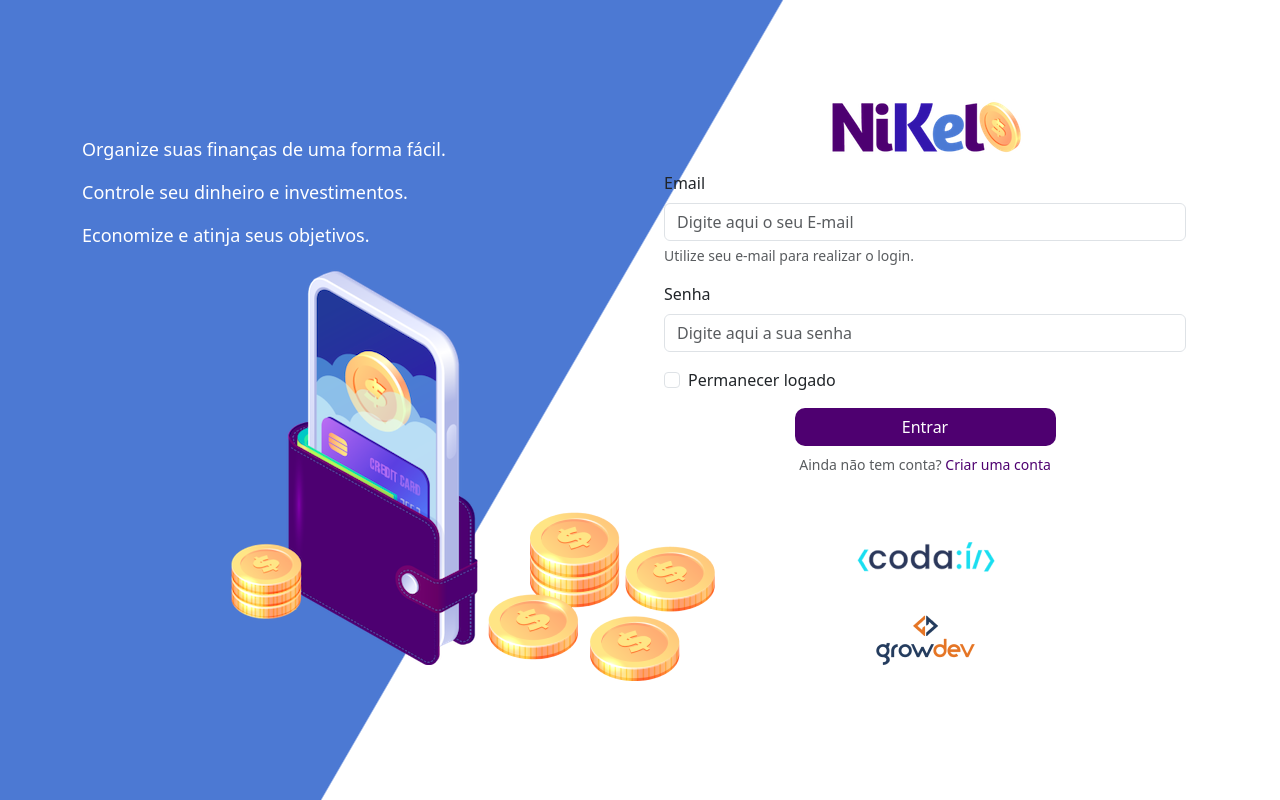
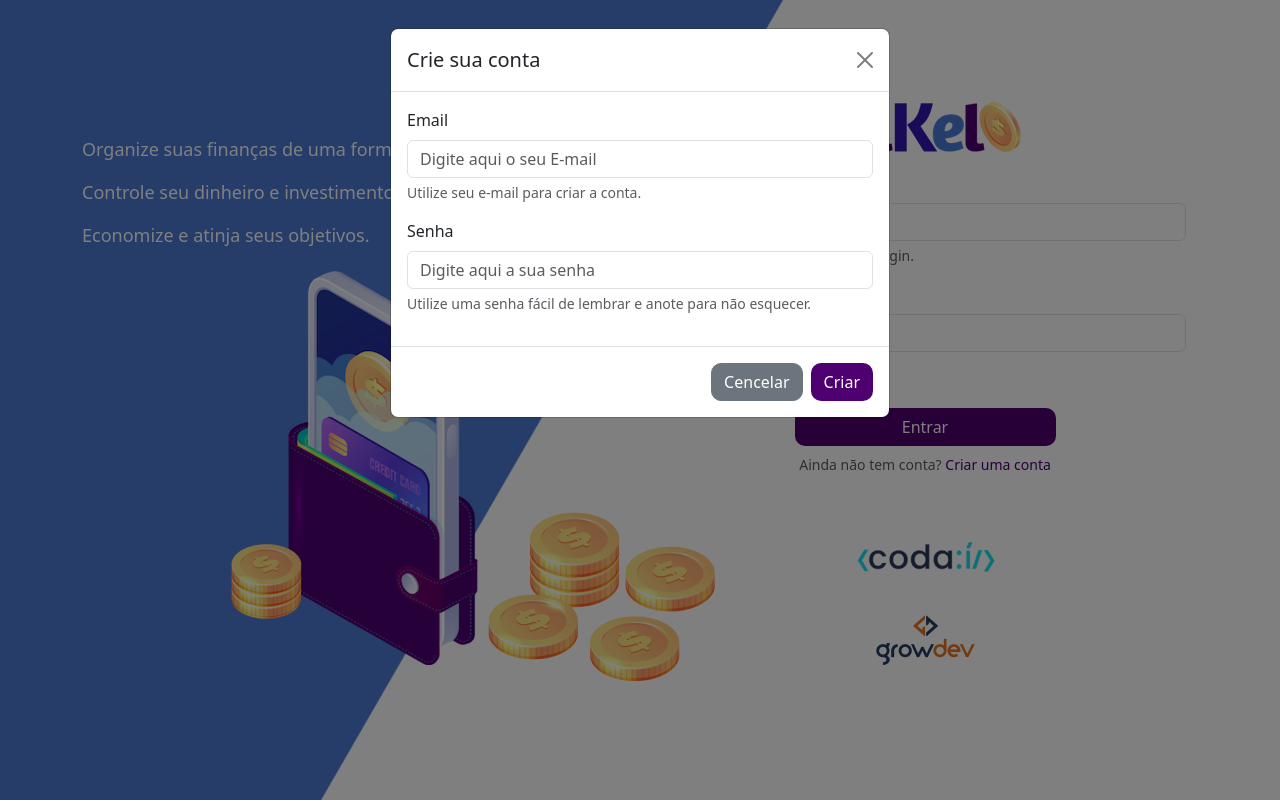
Before and after one commit to fabricio-milanio/projeto-nikel-growdev, a plain HTML site: page public/index.html in a window 1280 px wide. Both pictures are taken after a click on the element "Criar uma conta". Drawn offline with nearby package versions, Linux system fonts and the light colour scheme.

Commit message:
insere a modal para criar conta na página de login

```diff
--- a/public/css/styles.css
+++ b/public/css/styles.css
@@ -56,6 +56,10 @@ header {
     color: #ffffff;
 }
 
+.button-cancel {
+    border-radius: 10px;
+}
+
 .link-default {
     color: #4e0070;
     cursor: pointer;
--- a/public/index.html
+++ b/public/index.html
@@ -5,7 +5,6 @@
     <meta name="viewport" content="width=device-width, initial-scale=1.0">
     <link href="https://cdn.jsdelivr.net/npm/bootstrap@5.3.8/dist/css/bootstrap.min.css" rel="stylesheet" integrity="sha384-sRIl4kxILFvY47J16cr9ZwB07vP4J8+LH7qKQnuqkuIAvNWLzeN8tE5YBujZqJLB" crossorigin="anonymous">
     <link rel="stylesheet" href="./css/styles.css">
-    <script src="https://cdn.jsdelivr.net/npm/bootstrap@5.3.8/dist/js/bootstrap.bundle.min.js" integrity="sha384-FKyoEForCGlyvwx9Hj09JcYn3nv7wiPVlz7YYwJrWVcXK/BmnVDxM+D2scQbITxI" crossorigin="anonymous"></script>
     <title>Nikel</title>
 </head>
 <body id="login">
@@ -63,9 +62,40 @@
                         <div class="row">
                             <div class="col">
                                 <p class="text-center mt-2 form-text">
-                                    Ainda não tem conta? <span class="link-default">Criar uma conta</span>
+                                    Ainda não tem conta? <span class="link-default" data-bs-toggle="modal" data-bs-target="#register-modal">Criar uma conta</span>
                                 </p>
                             </div>
+                        </div>
+
+                        <!-- Modal -->
+                        <div class="modal fade" id="register-modal" tabindex="-1" aria-labelledby="exampleModalLabel" aria-hidden="true">
+                        <div class="modal-dialog">
+                            <div class="modal-content">
+                                <div class="modal-header">
+                                    <h1 class="modal-title fs-5" id="exampleModalLabel">Crie sua conta</h1>
+                                    <button type="button" class="btn-close" data-bs-dismiss="modal" aria-label="Close"></button>
+                                </div>
+                                <form id="create-form">
+                                    <div class="modal-body">
+                                        <div class="mb-3">
+                                            <label for="email-create-input" class="form-label">Email</label>
+                                            <input type="email" class="form-control" id="email-create-input" aria-describedby="emailHelp" placeholder="Digite aqui o seu E-mail">
+                                            <div id="emailHelp" class="form-text">Utilize seu e-mail para criar a conta.</div>
+                                        </div>
+                                        <div class="mb-3">
+                                            <label for="password-create-input" class="form-label">Senha</label>
+                                            <input type="password" class="form-control" id="password-create-input" placeholder="Digite aqui a sua senha">
+                                            <div id="emailHelp" class="form-text">Utilize uma senha fácil de lembrar e anote para não esquecer.</div>
+                                        </div>
+                            </div>
+                            <div class="modal-footer">
+                                <button type="button" class="btn btn-secondary button-cancel" data-bs-dismiss="modal">Cencelar</button>
+                                <button type="submit" class="btn button-default">Criar</button>
+                            </div>
+                                </form>
+
+                            </div>
+                        </div>
                         </div>
 
                         <div class="row">
@@ -88,5 +118,6 @@
             </div>
         </div>
     </main>
+    <script src="https://cdn.jsdelivr.net/npm/bootstrap@5.3.8/dist/js/bootstrap.bundle.min.js" integrity="sha384-FKyoEForCGlyvwx9Hj09JcYn3nv7wiPVlz7YYwJrWVcXK/BmnVDxM+D2scQbITxI" crossorigin="anonymous"></script>
 </body>
 </html>
```
